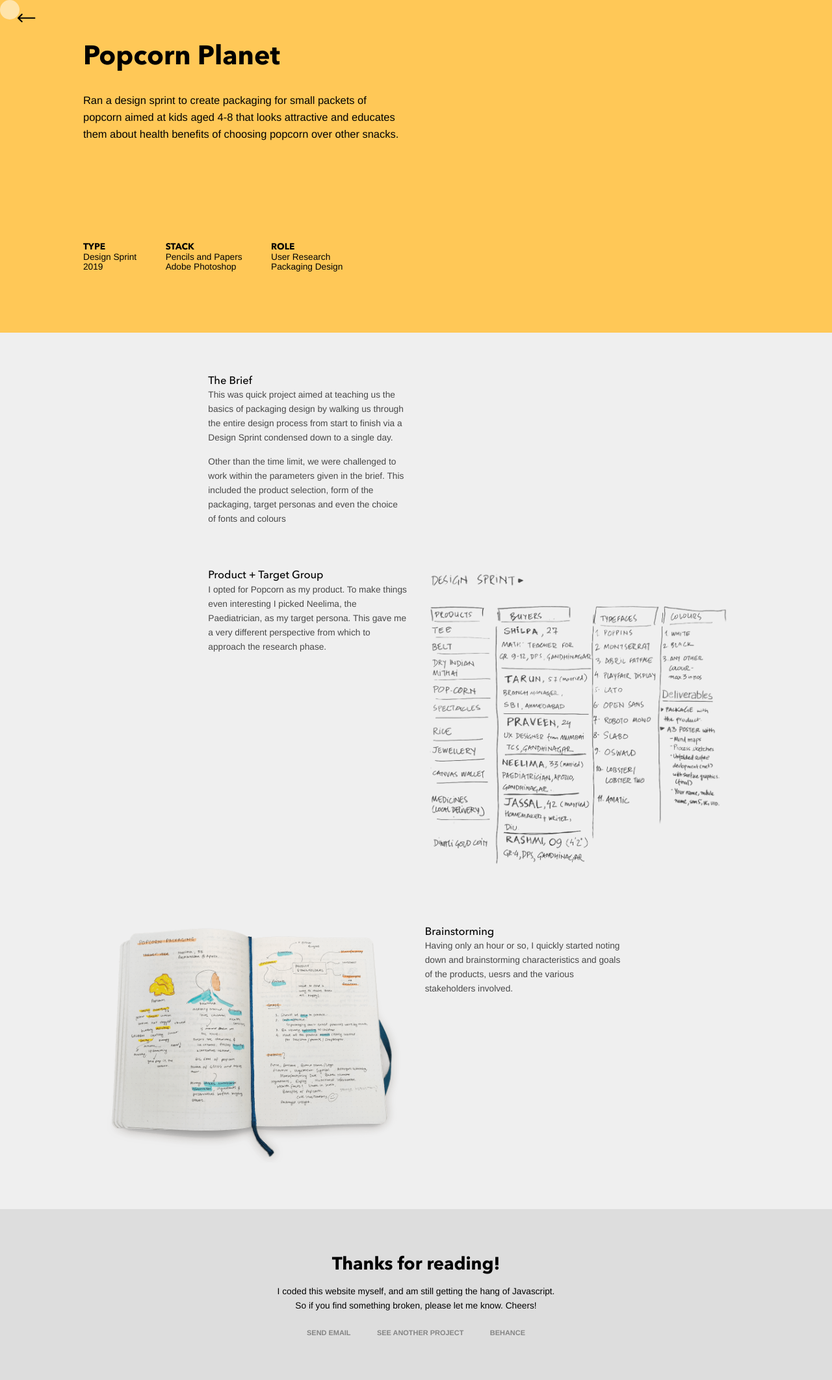
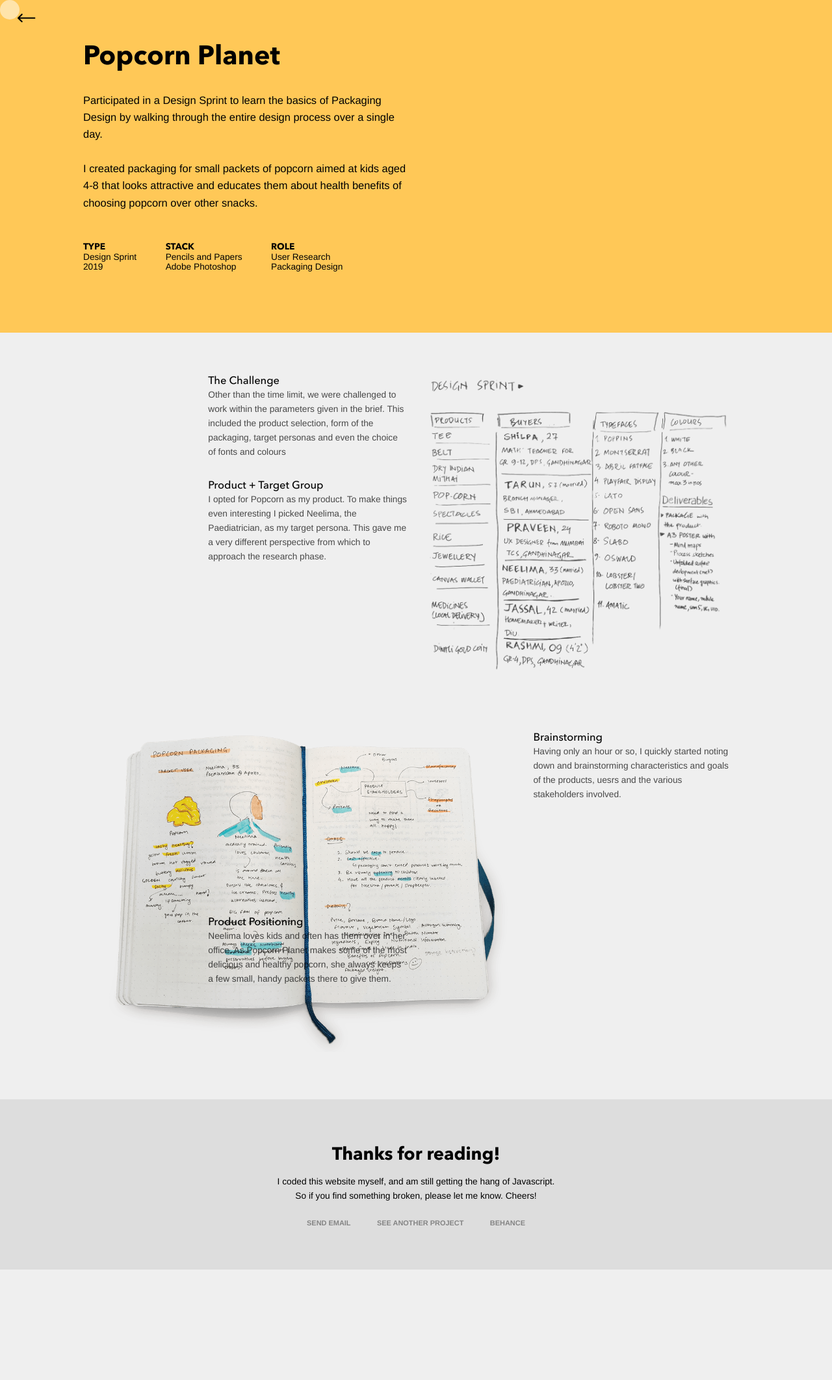
Before and after one commit to clearlysid/clearlysid.github.io, a Jekyll site: the page built from _work/3_packaging.html, in a window 1280 px wide. Shown: the whole page at 65% size. Built offline with Jekyll 4.4.1, drawn with Linux system fonts in a browser that asks for light colours; some web fonts are replaced; after the commit the page ends 1954 px from its top, so only the background shows below that.

Commit message:
added section

```diff
--- a/_work/3_packaging.html
+++ b/_work/3_packaging.html
@@ -3,7 +3,7 @@ layout: project
 permalink: /projects/planet-popcorn
 title: Popcorn Planet
 work: Packaging Design
-description: Ran a design sprint to create packaging for small packets of popcorn aimed at kids aged 4-8 that looks attractive and educates them about health benefits of choosing popcorn over other snacks.
+description: Participated in a Design Sprint to learn the basics of Packaging Design by walking through the entire design process over a single day.<br><br>I created packaging for small packets of popcorn aimed at kids aged 4-8 that looks attractive and educates them about health benefits of choosing popcorn over other snacks.
 year: 2019
 client: Design Sprint
 role1: User Research
@@ -16,29 +16,32 @@ color: FFC857
 ---
 <article class="packaging">
     <section>
-        <h2 class="lax" data-lax-preset="eager-25">The Brief</h2>
-        <p>This was quick project aimed at teaching us the basics of packaging design by walking us through the entire design process from start to finish via a Design Sprint condensed down to a single day.</p>
-        <br>
-        <p class="lax" data-lax-preset="lazy-20">Other than the time limit, we were challenged to work within the parameters given in the brief. This included the product selection, form of the packaging, target personas and even the choice of fonts and colours</p>
-    </section>
+        <h2 class="lax" data-lax-preset="eager-20">The Challenge</h2>
+        <p >Other than the time limit, we were challenged to work within the parameters given in the brief. This included the product selection, form of the packaging, target personas and even the choice of fonts and colours</p><br><br>
 
-    <section class="lax" data-lax-preset="lazy-200">
-        <h2 class="lax" data-lax-preset="eager-25">Product + Target Group</h2>
-        <p>I opted for Popcorn as my product. To make things even interesting I picked Neelima, the Paediatrician, as my target persona. This gave me a very different perspective from which to approach the research phase.</p>
+        <h2>Product + Target Group</h2>
+        <p class="lax" data-lax-preset="lazy-20">I opted for Popcorn as my product. To make things even interesting I picked Neelima, the Paediatrician, as my target persona. This gave me a very different perspective from which to approach the research phase.</p>
     </section>
 
     <figure>
-        <img src="{{ site.baseurl }}/assets/images/packaging/brief2.png" alt="" class="lax" data-lax-preset="eager-200" style="opacity: 0.7;">
-    </figure>
-
-    <figure>
-        <img src="{{ site.baseurl }}/assets/images/packaging/notebook.png" alt="" class="lax" data-lax-preset="eager-300">
+        <img src="{{ site.baseurl }}/assets/images/packaging/brief2.png" alt="" class="lax" data-lax-preset="lazy-50" style="opacity: 0.7;">
     </figure>
 
     <section>
-        <h2 class="lax" data-lax-preset="eager-25">Brainstorming</h2>
+        <h2 class="lax" data-lax-preset="eager-20">Brainstorming</h2>
         <p>Having only an hour or so, I quickly started noting down and brainstorming characteristics and goals of the products, uesrs and the various stakeholders involved.</p>
     </section>
 
+    <figure>
+        <img src="{{ site.baseurl }}/assets/images/packaging/notebook.png" alt="" class="lax" data-lax-preset="eager-400">
+    </figure>
+
+    <section>
+        <h2 class="lax" data-lax-preset="eager-20">Product Positioning</h2>
+        <p>Neelima loves kids and often has them over in her office. As Popcorn Planet makes some of the most delicious and healthy popcorn, she always keeps a few small, handy packets there to give them.</p>
+    </section>
+
+
+
 
 </article>
--- a/styles/_sass/_base.scss
+++ b/styles/_sass/_base.scss
@@ -159,15 +159,15 @@ p {
     opacity: 0;
     z-index: 500;
 
+    svg {
+        width: 2rem;
+        height: 4rem;
+        opacity: 0.6;
+    }
+
 }
 
-.loader-text {
-    font-weight: 200;
-    font-size: 4rem;
-    text-transform: uppercase;
-    letter-spacing: 0.5em;
+.wip {
+    padding: 2rem;
+    opacity: 0.4;
 }
-
-.loader-text .letter {
-    display: inline-block;
-}
--- a/styles/_sass/_layouts.scss
+++ b/styles/_sass/_layouts.scss
@@ -232,24 +232,24 @@
             grid-row: 1;
         }
 
-        section:nth-of-type(2){
-            grid-column: 2 / span 2;
-            grid-row: 2;
+        figure:nth-of-type(1) {
+            grid-column: 4 / span 3;
+            grid-row: 1 / span 2;
         }
 
-        figure:nth-of-type(1) {
-            grid-column: 4 / span 3;
-            grid-row: 2;
+        section:nth-of-type(2){
+            grid-column: 5 / span 2;
+            grid-row: 3;
         }
 
         figure:nth-of-type(2) {
-            grid-column: 1 / span 3;
-            grid-row: 3;
+            grid-column: 1 / span 4;
+            grid-row: 3 / span 2;
         }
 
         section:nth-of-type(3){
-            grid-column: 4 / span 2;
-            grid-row: 3;
+            grid-column: 2 / span 2;
+            grid-row: 4;
         }
     }
 
```
